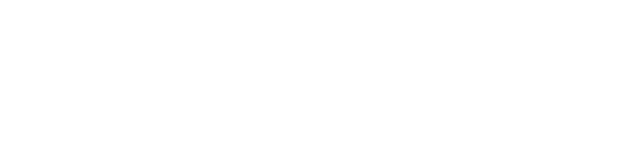
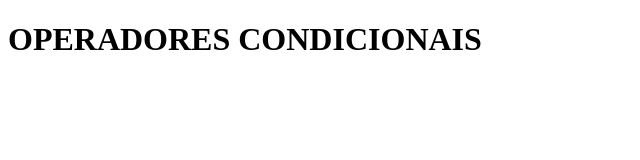
Before and after one commit to Elvisilvaa/JAVASCRIPT, a plain HTML site: page aula12/index.html in a window 1280 px wide. Shown: the whole page, without its empty margins (0-640 px from the left). Drawn offline with Linux system fonts and the light colour scheme.

Commit message:
aula 12 criada

```diff
--- a/aula12/index.html
+++ b/aula12/index.html
@@ -7,6 +7,7 @@
     <title>Aula 12</title>
 </head>
 <body>
+    <h1>OPERADORES CONDICIONAIS</h1>
     <script src="js/javascript.js"></script>
 </body>
 </html>
--- a/aula12/js/javascript.js
+++ b/aula12/js/javascript.js
@@ -0,0 +1 @@
+//OPERADORES CONDICIONAIS
```
